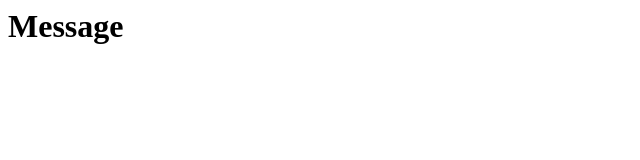
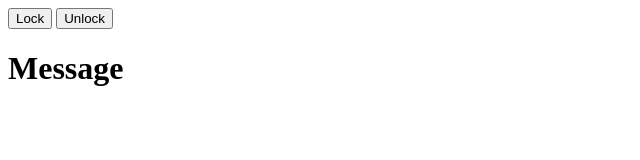
Before and after one commit to bldr70/bldr70.github.io, a plain HTML site: page index.html in a window 1280 px wide. Shown: the whole page, without its empty margins (0-640 px from the left). Drawn offline with Linux system fonts and the light colour scheme.

Commit message:
Update index.html

```diff
--- a/index.html
+++ b/index.html
@@ -4,6 +4,17 @@
     <title>Document</title>
   </head>
   <body>
+    <button onclick="lock()">Lock</button>
+    <button onclick="unlock()">Unlock</button>
+    <script>
+      function lock() {
+        document.documentElement.requestFullScreen().then(() => screen.orientation.lock("landscape"));
+      }
+      function unlock() {
+        screen.orientation.unlock();
+        document.exitFullScreen();
+      }
+    </script>
     <h1>Message</h1>
   </body>
 </html>
```
